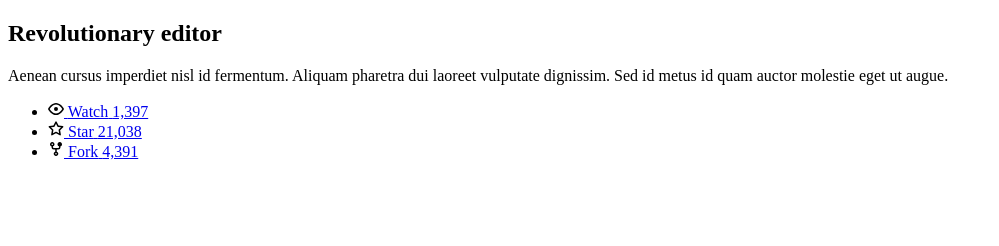
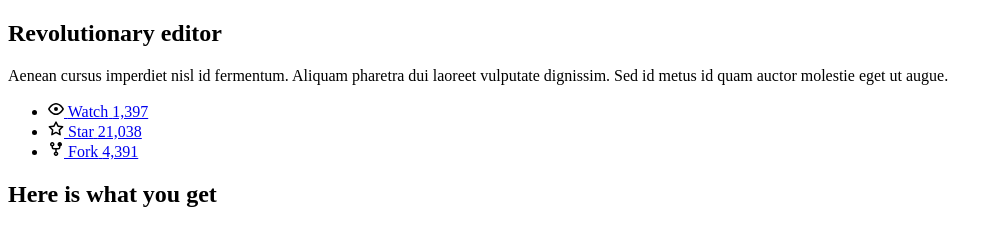
Before and after one commit to Viktor-Melnik/project-forcio-teamwork, a website with bundled scripts: page src/index.html in a window 1280 px wide. Shown: the whole page, without its empty margins (0-999 px from the left). Built offline with nearby package versions, Linux system fonts and the light colour scheme; files whose address does not match are found by name.

Commit message:
start features

```diff
--- a/src/html/features.html
+++ b/src/html/features.html
@@ -1,4 +1,7 @@
 <!-- це секція features. верстає Олексій -->
 <section class="features">
+<aside>
+    <h2>Here is what you get</h2>
+</aside>
 
 </section>
--- a/src/scss/sections&blocks/features.scss
+++ b/src/scss/sections&blocks/features.scss
@@ -1 +1,6 @@
 // стили для секции features. верстает Алексей
+.features {
+    background-color: #F4F4F4;
+    padding-top: 94px;
+    padding-bottom: 33px;
+}
```
